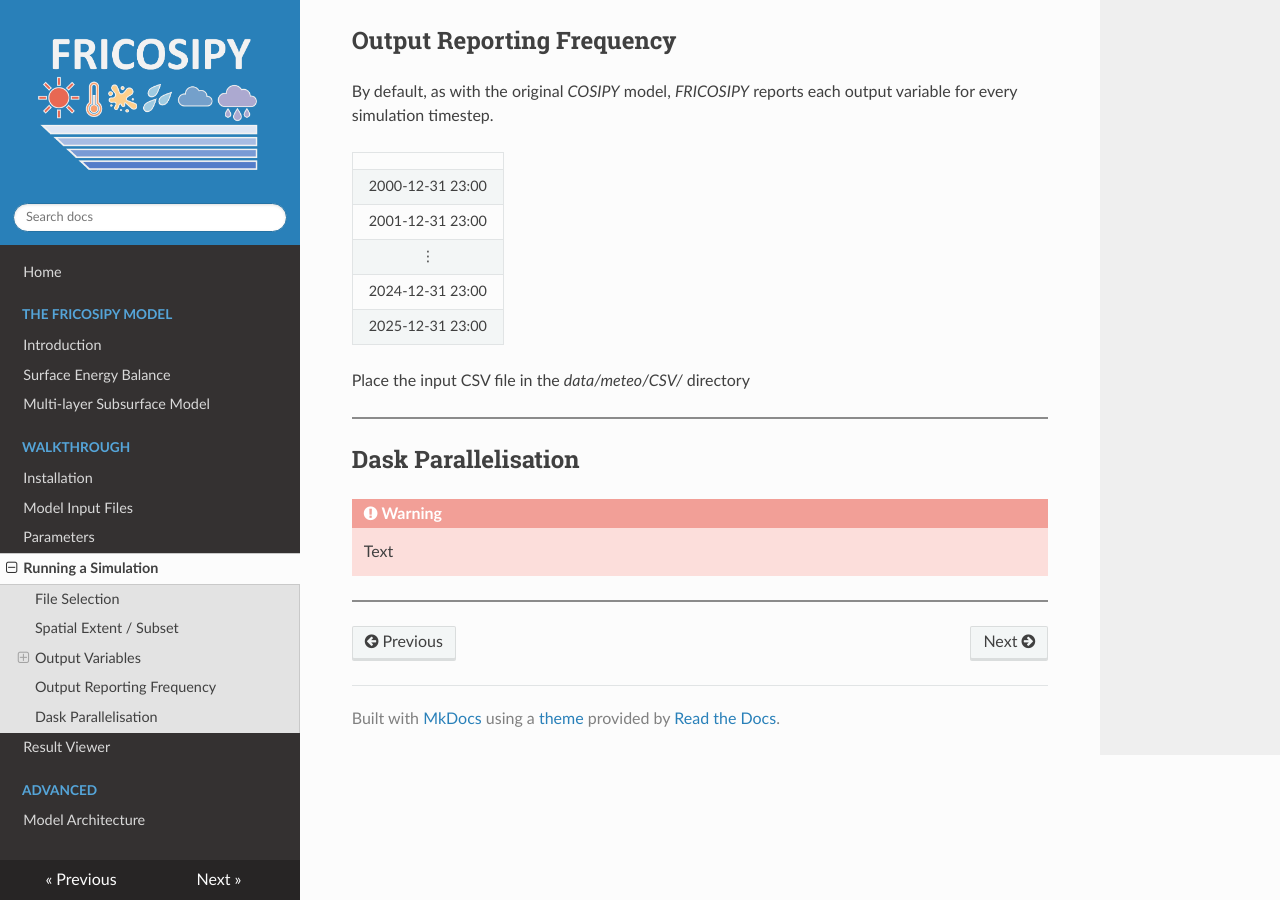
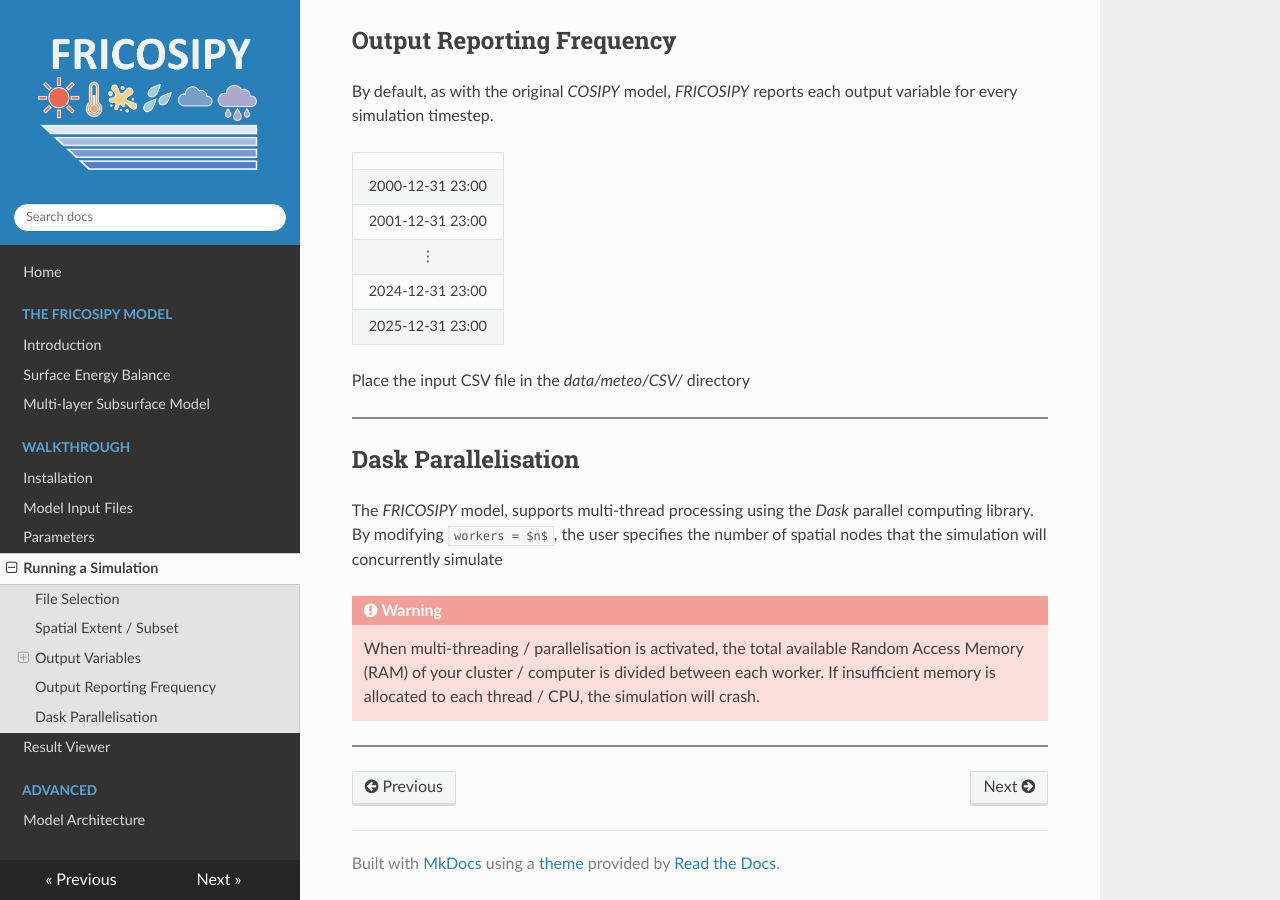
Before and after one commit to MarcusGastaldello/FRICOSIPY, an MkDocs documentation site: the page built from docs/running_a_simulation.md, in a window 1280 px wide and 900 px high, scrolled down 3365 px. Built offline with MkDocs 1.6.1, drawn with Linux system fonts in a browser that asks for light colours.

Commit message:
Update running_a_simulation.md

```diff
--- a/docs/running_a_simulation.md
+++ b/docs/running_a_simulation.md
@@ -149,8 +149,10 @@ Place the input CSV file in the *data/meteo/CSV/* directory
 
 ## Dask Parallelisation
 
+The *FRICOSIPY* model, supports multi-thread processing using the *Dask* parallel computing library. By modifying `workers = $n$`, the user specifies the number of spatial nodes that the simulation will concurrently simulate
+
 !!! warning
-    Text
+    When multi-threading / parallelisation is activated, the total available Random Access Memory (RAM) of your cluster / computer is divided between each worker. If insufficient memory is allocated to each thread / CPU, the simulation will crash.
 
 
 <hr style="height:2px; background-color:#8b8b8b; border:none;" />
```
